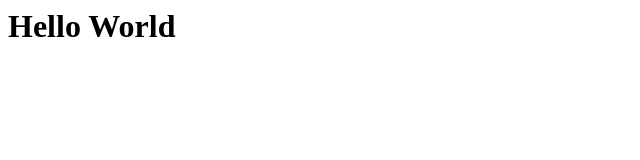
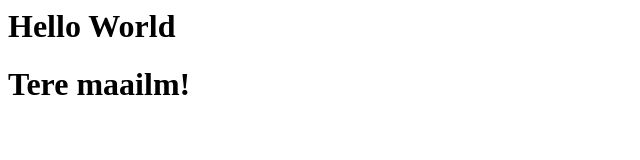
Before and after one commit to ROM3107/HacktoberFest2021, a plain HTML site: page helloworld.html in a window 1280 px wide. Shown: the whole page, without its empty margins (0-640 px from the left). Drawn offline with Linux system fonts and the light colour scheme.

Commit message:
Update helloworld in Estonian
Added Estonian description to the helloworld file.

```diff
--- a/helloworld.html
+++ b/helloworld.html
@@ -4,5 +4,6 @@
   </head>
   <body>
     <h1>Hello World</h1>
+    <h1>Tere maailm!</h1>
   </body>
 </html>
```
